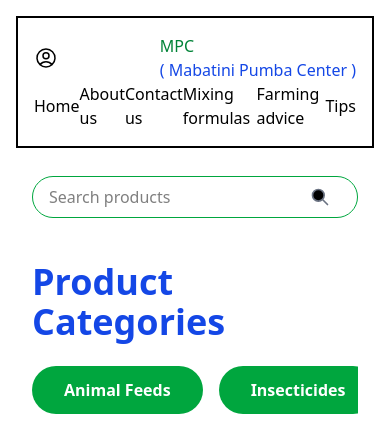
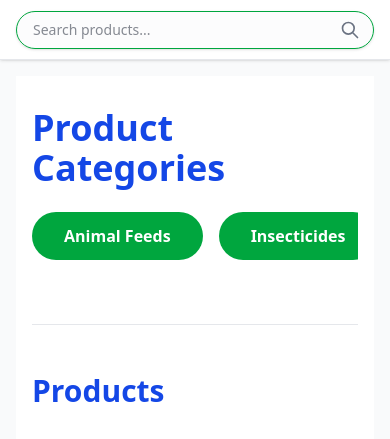
Before and after one commit to jackmattog/mpc_site, a Django app: page / in a window 390 px wide. Shown: the top 439 px of the page. Run offline with Django 5.2, Linux system fonts and the light colour scheme; data comes from the database, SQL or seed files in the repository.

Commit message:
modify: add new navbar for desktop,create new search functionality for mobile and set base template proffesional to avoid breaking of widths and sizes

```diff
--- a/static/css/output.css
+++ b/static/css/output.css
@@ -82,11 +82,15 @@
     --text-3xl--line-height: calc(2.25 / 1.875);
     --text-4xl: 2.25rem;
     --text-4xl--line-height: calc(2.5 / 2.25);
+    --text-5xl: 3rem;
+    --text-5xl--line-height: 1;
     --font-weight-normal: 400;
     --font-weight-medium: 500;
     --font-weight-semibold: 600;
     --font-weight-bold: 700;
     --font-weight-extrabold: 800;
+    --font-weight-black: 900;
+    --tracking-tight: -0.025em;
     --tracking-wide: 0.025em;
     --tracking-wider: 0.05em;
     --tracking-widest: 0.1em;
@@ -429,6 +445,9 @@
   .h-8 {
     height: calc(var(--spacing) * 8);
   }
+  .h-15 {
+    height: calc(var(--spacing) * 15);
+  }
   .h-19 {
     height: calc(var(--spacing) * 19);
   }
@@ -737,6 +768,12 @@
   .bg-gray-50 {
     background-color: var(--color-gray-50);
   }
+  .bg-gray-50\/50 {
+    background-color: color-mix(in srgb, oklch(98.5% 0.002 247.839) 50%, transparent);
+    @supports (color: color-mix(in lab, red, red)) {
+      background-color: color-mix(in oklab, var(--color-gray-50) 50%, transparent);
+    }
+  }
   .bg-gray-100 {
     background-color: var(--color-gray-100);
   }
@@ -897,12 +937,18 @@
   .pt-6 {
     padding-top: calc(var(--spacing) * 6);
   }
+  .pt-15 {
+    padding-top: calc(var(--spacing) * 15);
+  }
   .pr-2 {
     padding-right: calc(var(--spacing) * 2);
   }
   .pr-3 {
     padding-right: calc(var(--spacing) * 3);
   }
+  .pr-3\.5 {
+    padding-right: calc(var(--spacing) * 3.5);
+  }
   .pr-7 {
     padding-right: calc(var(--spacing) * 7);
   }
@@ -915,8 +961,14 @@
   .pb-4 {
     padding-bottom: calc(var(--spacing) * 4);
   }
+  .pb-5 {
+    padding-bottom: calc(var(--spacing) * 5);
+  }
   .pb-8 {
     padding-bottom: calc(var(--spacing) * 8);
+  }
+  .pb-19 {
+    padding-bottom: calc(var(--spacing) * 19);
   }
   .pb-24 {
     padding-bottom: calc(var(--spacing) * 24);
@@ -1465,9 +1545,22 @@
       --tw-ring-color: var(--color-gray-400);
     }
   }
+  .focus\:ring-green-100 {
+    &:focus {
+      --tw-ring-color: var(--color-green-100);
+    }
+  }
   .focus\:ring-green-500 {
     &:focus {
       --tw-ring-color: var(--color-green-500);
+    }
+  }
+  .focus\:ring-green-500\/20 {
+    &:focus {
+      --tw-ring-color: color-mix(in srgb, oklch(72.3% 0.219 149.579) 20%, transparent);
+      @supports (color: color-mix(in lab, red, red)) {
+        --tw-ring-color: color-mix(in oklab, var(--color-green-500) 20%, transparent);
+      }
     }
   }
   .focus\:outline-none {
@@ -1542,6 +1640,11 @@
   .sm\:px-6 {
     @media (width >= 40rem) {
       padding-inline: calc(var(--spacing) * 6);
+    }
+  }
+  .sm\:pt-0 {
+    @media (width >= 40rem) {
+      padding-top: calc(var(--spacing) * 0);
     }
   }
   .sm\:pb-0 {
--- a/templates/base.html
+++ b/templates/base.html
@@ -6,25 +6,35 @@
     <meta name="viewport" content="width=device-width, initial-scale=1.0">
     <title>{% block title %}Mabatini Pumba Center{% endblock title %}</title>
 
+    <!-- Tailwind CSS Output Sheet -->
     <link rel="stylesheet" href="{% static 'css/output.css' %}">
 </head>
-<body class="m-4">
+<body class="bg-gray-50 text-gray-900 antialiased">
 
-    <!--Add navbar partial-->
+    <!-- desktop navbar partial -->
     {% include 'partials/navbar.html' %}
 
-    <main>
+    <!-- sticky mobile top search bar partial -->
+    {% include 'partials/mobile_search.html' %}
+
+    <!--
+      MAIN CONTENT CONTAINER
+      - pt-15 clears space for the top sticky mobile search bar (removes on desktop via sm:pt-0)
+      - pb-19 clears space for the bottom sticky mobile navigation bar (removes on desktop via sm:pb-0)
+      - px-4 mx-auto safely preserves layout spacing without breaking full-width elements
+    -->
+    <main class="pt-15 sm:pt-0 pb-19 sm:pb-0 px-4 max-w-7xl mx-auto mt-4">
         {% block content %}
         {% endblock content %}
     </main>
 
-    <!--Add order button partials-->
+    <!-- Add order button partials -->
     {% include 'partials/order_button.html' %}
 
-    <!--Add footer partial-->
+    <!-- Add footer partial -->
     {% include 'partials/footer.html' %}
 
-    <!--Mobile buttom navbar-->
+    <!-- Mobile bottom navbar -->
     {% include 'partials/mobile_bottom_navbar.html' %}
 
 </body>
--- /dev/null
+++ b/templates/partials/mobile_search.html
@@ -0,0 +1,18 @@
+<!-- Mobile Sticky Top Search Bar (Hidden on desktop, sticky on top for mobile) -->
+<div class="sm:hidden fixed top-0 left-0 w-full h-15
+bg-white border-b border-gray-200 shadow-sm z-50 flex items-center px-4">
+    <form action="{% url 'core:search_results' %}" method="GET" class="relative w-full">
+        <input
+            name="q"
+            id="mobile-search-input"
+            class="border border-green-600 rounded-full w-full pl-4 pr-10 py-2 text-sm focus:outline-none focus:ring-2 focus:ring-green-500/20 shadow-sm bg-gray-50/50"
+            type="text"
+            placeholder="Search products..."
+            required>
+        <button type="submit" class="absolute inset-y-0 right-0 pr-3.5 flex items-center text-gray-500 hover:text-green-600 transition-colors">
+            <svg class="h-5 w-5" fill="none" stroke="currentColor" viewBox="0 0 24 24" xmlns="http://www.w3.org/2000/svg">
+                <path stroke-linecap="round" stroke-linejoin="round" stroke-width="2" d="M21 21l-6-6m2-5a7 7 0 11-14 0 7 7 0 0114 0z"></path>
+            </svg>
+        </button>
+    </form>
+</div>
--- a/templates/partials/navbar.html
+++ b/templates/partials/navbar.html
@@ -1,94 +1,60 @@
-<nav class="md:bg-gray-100 border-2 p-4 md:border-gray-200 md:rounded-2xl">
+<!-- Desktop Top Navigation (Hidden on mobile, visible on sm and larger screens) -->
+<header class="hidden sm:block w-full bg-white shadow-sm border-b border-gray-100 sticky top-0 z-50">
 
-    <!--desktop navabar-->
-    <!--Outer container-->
-    <div class="md:flex flex-col">
-        <div class="flex flex-row items-center justify-between">
-            <!--account container-->
-            <div>
-                <svg xmlns="http://www.w3.org/2000/svg" fill="none"
-                viewBox="0 0 24 24" stroke-width="1.5" stroke="currentColor" class="size-6">
-                <path stroke-linecap="round" stroke-linejoin="round"
-                d="M17.982 18.725A7.488 7.488 0 0 0 12 15.75a7.488
-                7.488 0 0 0-5.982 2.975m11.963 0a9 9 0 1 0-11.963
-                0m11.963 0A8.966 8.966 0 0 1 12 21a8.966 8.966 0 0
-                1-5.982-2.275M15 9.75a3 3 0 1 1-6 0 3 3 0 0 1 6 0Z" />
-                </svg>
-            </div>
+    <!-- TOP ROW: Centered Logo & Professional Search -->
+    <div class="container mx-auto px-4 pt-6 pb-2 flex flex-col items-center justify-center">
+        <!-- Logo -->
+        <a href="{% url 'core:home' %}" class="flex flex-col items-center text-center group">
+            <h1 class="text-4xl md:text-5xl font-black text-green-700 tracking-tight group-hover:text-green-800 transition-colors">
+                MPC
+            </h1>
+            <p class="text-xs md:text-sm font-semibold text-gray-500 uppercase tracking-widest mt-1">
+                Mabatini Pumba Center
+            </p>
+        </a>
 
-            <!--Logo-->
-            <div>
-                <h1 class="mb-0 text-green-700">MPC</h1>
-                <h4 class="mt-0 text-blue-700">( Mabatini Pumba Center )</h4>
-            </div>
-        </div>
-        <!--Links-->
-        <div>
-            <ul class="flex flex-row items-center justify-evenly">
-                <li><a href="#">Home</a></li>
-                <li><a href="#">About us</a></li>
-                <li><a href="{% url 'core:contacts' %}">Contact us</a></li>
-                <li><a href="#">Mixing formulas</a></li>
-                <li><a href="#">Farming advice</a></li>
-                <li><a href="#">Tips</a></li>
-            </ul>
-        </div>
-    </div>
-</nav>
-
-<!--Desktop search functionality-->
-<section class="hidden md:flex justify-center items-center mt-4">
-    <!--search container-->
-    <div class="relative">
+        <!-- Desktop Search Functionality -->
+        <div class="relative mt-4">
             <form action="{% url 'core:search_results' %}" method="GET">
                 <input
                     name="q"
                     id="search-input"
-                class="border rounded-full w-64 transition-all duration-300 focus:w-96 pl-4 pr-10 py-2"
+                    class="border border-gray-300 rounded-full w-64 transition-all duration-300 pl-4 pr-10 py-2 focus:border-green-600 focus:ring-2 focus:ring-green-100 focus:outline-none text-sm shadow-sm"
                     type="text"
-                placeholder="Search products"
+                    placeholder="Search products..."
                     required>
-            <button type="submit" class="absolute inset-y-0 right-0 pr-3 flex items-center">
-                <svg xmlns="http://www.w3.org/2000/svg" class="h-5 w-5
-                text-gray-400" viewBox="0 0 24 24" stroke="currentColor">
-                <path stroke-linecap="round" stroke-linejoin="round"
-                stroke-width="2" d="M21 21l-6-6m2-5a7 7 0 11-14 0 7 7 0 0114 0z" />
+                <button type="submit" class="absolute inset-y-0 right-0 pr-3 flex items-center text-gray-400 hover:text-green-600 transition-colors">
+                    <svg class="h-5 w-5" fill="none" stroke="currentColor" viewBox="0 0 24 24" xmlns="http://www.w3.org/2000/svg">
+                        <path stroke-linecap="round" stroke-linejoin="round" stroke-width="2" d="M21 21l-6-6m2-5a7 7 0 11-14 0 7 7 0 0114 0z"></path>
                     </svg>
                 </button>
             </form>
         </div>
-</section>
+    </div>
 
+    <!-- BOTTOM ROW: Centered Links -->
+    <nav class="container mx-auto px-4 pb-5">
+        <ul class="flex flex-wrap items-center justify-center gap-x-8 gap-y-4">
+            <li><a href="{% url 'core:home' %}" class="text-sm font-semibold text-gray-600 hover:text-green-600 transition-colors">Home</a></li>
+            <li><a href="{% url 'core:about' %}" class="text-sm font-semibold text-gray-600 hover:text-green-600 transition-colors">About Us</a></li>
+            <li><a href="{% url 'core:contacts' %}" class="text-sm font-semibold text-gray-600 hover:text-green-600 transition-colors">Contact Us</a></li>
+            <li><a href="{% url 'core:mixing_formulas' %}" class="text-sm font-semibold text-gray-600 hover:text-green-600 transition-colors">Mixing Formulas</a></li>
+            <li><a href="{% url 'core:farming_advices' %}" class="text-sm font-semibold text-gray-600 hover:text-green-600 transition-colors">Farming Advices</a></li>
+            <li><a href="{% url 'core:tips' %}" class="text-sm font-semibold text-gray-600 hover:text-green-600 transition-colors">Tips</a></li>
+            <li class="ml-2">
+                <a href="{% url 'orders:order_page' %}" class="inline-flex items-center justify-center px-5 py-2.5 text-sm font-bold text-white bg-green-600 rounded-lg hover:bg-green-700 shadow-md transition-all">
+                    <svg class="w-4 h-4 mr-2" fill="none" stroke="currentColor" viewBox="0 0 24 24" xmlns="http://www.w3.org/2000/svg"><path stroke-linecap="round" stroke-linejoin="round" stroke-width="2" d="M16 11V7a4 4 0 00-8 0v4M5 9h14l1 12H4L5 9z"></path></svg>
+                    Order Products
+                </a>
+            </li>
+        </ul>
+    </nav>
+</header>
 
-<!--Mobile search functionality-->
-<section class="md:hidden mt-4">
-    <!--search container-->
-    <div class="px-4 py-3 mt-2">
-        <form action="{% url 'core:search_results' %}" method="GET" class="relative">
-            <input
-            name="q"
-            id="mobile-search-input"
-            class="border border-green-600 rounded-full w-full pl-4 pr-10 py-2 focus:outline-none focus:ring-2 focus:ring-blue-500"
-            type="text"
-            placeholder="Search products"
-            required
-            >
-            <button type="submit" class="absolute inset-y-0 right-0 pr-7 flex items-center">
-                <svg xmlns="http://www.w3.org/2000/svg" class="h-5 w-5
-                text-gray-500 hover:text-green-600" viewBox="0 0 24 24" stroke="currentColor">
-                <path stroke-linecap="round" stroke-linejoin="round"
-                stroke-width="2" d="M21 21l-6-6m2-5a7 7 0 11-14 0 7 7 0 0114 0z" />
-                </svg>
-            </button>
-        </form>
-    </div>
-</section>
-
-<!--Js for desktop search-->
+<!-- JS for Desktop Search Expansion -->
 <script>
     const searchInput = document.getElementById('search-input');
 
-  // Using focus/blur for automatic expansion
     searchInput.addEventListener('focus', () => {
         searchInput.classList.replace('w-64', 'w-96');
     });
@@ -97,26 +63,3 @@
         searchInput.classList.replace('w-96', 'w-64');
     });
 </script>
-
-<!--Js for menu-->
-<script>
-document.addEventListener('DOMContentLoaded', () => {
-    const menuBtn = document.getElementById('menu-btn');
-    const menuDropdown = document.getElementById('menu-dropdown');
-
-    if (menuBtn && menuDropdown) {
-        menuBtn.addEventListener('click', (e) => {
-            // Prevent the click from immediately bubbling up to document
-            e.stopPropagation();
-            menuDropdown.classList.toggle('hidden');
-        });
-
-        //Close the menu if the user clicks anywhere else on the screen
-        document.addEventListener('click', (e) => {
-            if (!menuDropdown.contains(e.target) && e.target !== menuBtn) {
-                menuDropdown.classList.add('hidden');
-            }
-        });
-    }
-});
-</script>
```
Also changed, not shown: other parts of static/css/output.css (+72 -0 lines). Lines whose indentation alone changed are shown as unchanged.
